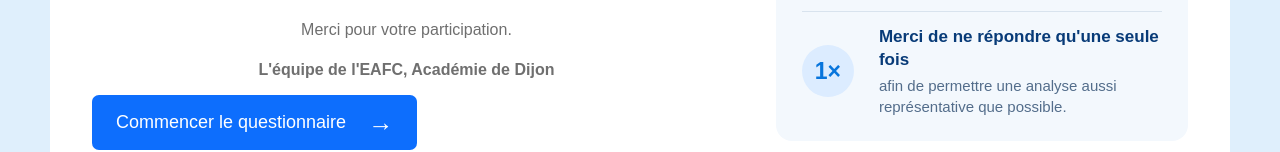
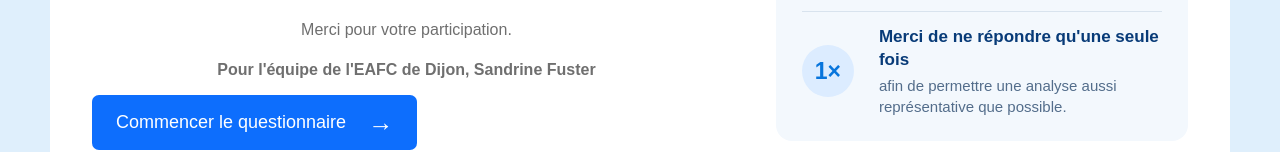
Before and after one commit to sandrinefuster/enquete-atss-2026, a website: page index.html in a window 1280 px wide. Shown: the part 663-815 px from the top of the page. Drawn offline with nearby package versions, Linux system fonts and the light colour scheme.

Commit message:
Personnalise la signature EAFC

```diff
--- a/index.html
+++ b/index.html
@@ -144,7 +144,7 @@
 
         <p>
           <strong>
-            L'équipe de l'EAFC, Académie de Dijon
+            Pour l'équipe de l'EAFC de Dijon, Sandrine Fuster
           </strong>
         </p>
 
```
